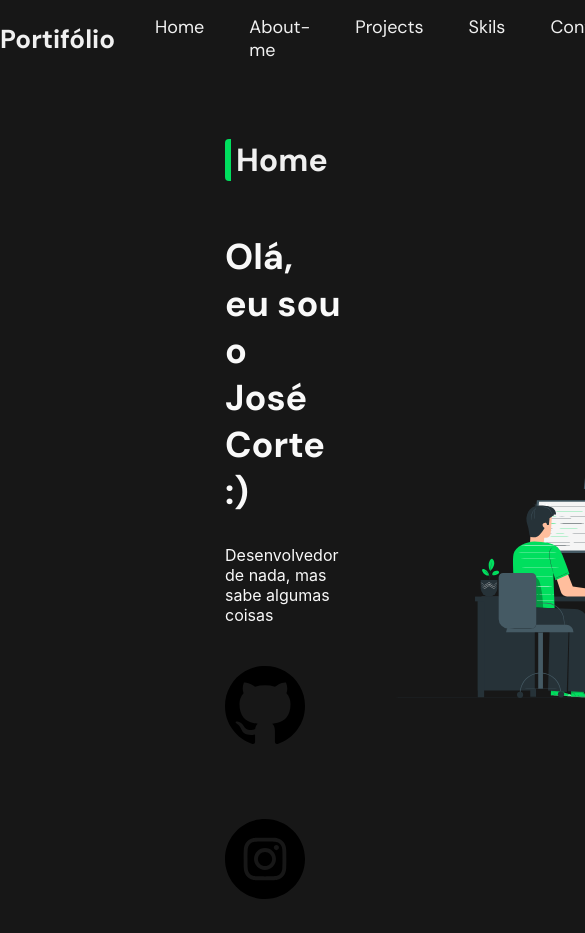
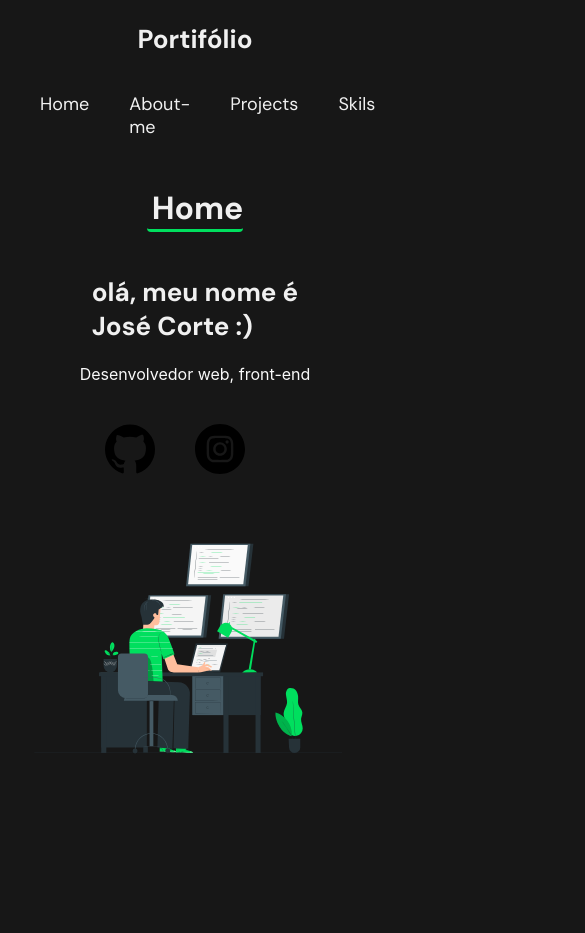
Before and after one commit to joseCorte-exe/portifolio, a React (Create React App) app: page / in a window 390 px wide. Shown: the top 933 px of the page, 585 px wide, since content can reach past the window. After the commit the page ends 844 px from the top, so only its background shows below. Built offline with nearby package versions, Linux system fonts and the light colour scheme.

Commit message:
responsiving :rocket:

```diff
--- a/public/index.html
+++ b/public/index.html
@@ -32,7 +32,7 @@
       work correctly both with client-side routing and a non-root public URL.
       Learn how to configure a non-root public URL by running `npm run build`.
     -->
-    <title>React App</title>
+    <title>portifolio</title>
   </head>
   <body>
     <noscript>You need to enable JavaScript to run this app.</noscript>
--- a/src/App.css
+++ b/src/App.css
@@ -1,4 +1,7 @@
 .App {
   display: flex;
   flex-wrap: wrap;
+
+  justify-content: center;
+  align-items: center;
 }
--- a/src/components/aboutme/index.css
+++ b/src/components/aboutme/index.css
@@ -1,60 +1,4 @@
-.about-container {
-    display: flex;
-    width: 100%;
-    justify-content: space-around;
-    margin-top: 40px;
-}
-
-.about-content {
-    display: flex;
-    flex-direction: column;
-}
-
-.about-subcontent {
-    display: flex;
-}
-
-.about-topic {
-    border-left: solid;
-    border-width: 6px;
-    border-radius: 4px;
-    border-color: #00DF5E;
-
-    padding-left: 5px;
-
-    font-family: 'DM Sans', sans-serif;
-    font-style: normal;
-    font-weight: bold;
-    font-size: 32px;
-    line-height: 42px;
-}
-
-.about-img {
-    width: 400px;
-}
-
-.about-pg {
-    width: 500px;
-
-    font-family: DM Sans;
-    font-style: normal;
-    font-weight: normal;
-    font-size: 18px;
-    line-height: 32px;
-}
-.about-container {
-    display: flex;
-    width: 100%;
-    justify-content: space-around;
-    margin-top: 40px;
-}
-
-.about-content {
-    display: flex;
-    flex-direction: column;
-}
-
-.about-subcontent {
+article {
     display: flex;
 }
 
@@ -62,12 +6,25 @@
     width: 400px;
 }
 
-.about-pg {
-    width: 500px;
+.about-img {
+    width: 400px;
+}
 
-    font-family: DM Sans;
-    font-style: normal;
-    font-weight: normal;
-    font-size: 18px;
-    line-height: 32px;
+main {
+    margin-right: 30px;
 }
+
+@media (max-width: 930px) {
+    section {
+        display: flex;
+        justify-content: center;
+
+        flex-wrap: wrap !important;
+    }
+    article {
+        display: flex;
+        justify-content: center;
+
+        flex-wrap: wrap !important;
+    }
+}
--- a/src/components/aboutme/index.jsx
+++ b/src/components/aboutme/index.jsx
@@ -6,12 +6,12 @@ import "./index.css";
 
 export default function About() {
     return (
-        <div className="about-container">
-            <div className="about-content">
-                <h1 className="white-f9 about-topic">About-me</h1>
-                <div className="about-subcontent">
+        <main>
+            <section>
+                <h1 className="primary topic">About-me</h1>
+                <article>
                     <img src={aboutSVG} className="about-img"/>
-                    <p className="white-f9 about-pg">
+                    <p className="secondary">
                     Hi, my name is josé, I'm 18 years old and I'm studying IT technician,
                     I have knowledge in JavaScript, HTML, CSS, Python, C++, C#, Java, MySQL.
                     I've also had experience with some frameworks and libraries, including:
@@ -21,8 +21,8 @@ export default function About() {
                     <br/>
                     I'm currently looking for a job in the web area, as a front-end or back-end
                     </p>
-                </div>
-            </div>
-        </div>
+                </article>
+            </section>
+        </main>
     )
 }
--- a/src/components/header/index.css
+++ b/src/components/header/index.css
@@ -1,15 +1,10 @@
 .header-container {
     display: flex;
     justify-content: center;
+    justify-content: space-around;
+    align-items: center;
 
-    width: 100%;
-}
-
-.header-content{
-    display: flex;
-    align-items: center;
-    justify-content: space-between;
-    justify-content: space-around;
+    font-family: 'DM Sans', sans-serif;
 
     width: 100%;
 }
@@ -20,21 +15,16 @@ ul {
     list-style: none;
 }
 
-li {
-    margin-right: 45px;
-
-
-    font-family: 'DM Sans', sans-serif;
-    font-style: normal;
-    font-weight: normal;
-    font-size: 18px;
-    line-height: 23px;
-}
-
-.header-h2 {
-    font-family: 'DM Sans', sans-serif;
+h2 {
     font-style: normal;
     font-weight: bold;
     font-size: 26px;
     line-height: 34px;
 }
+
+@media (max-width: 760px)
+{
+    .header-container {
+        flex-wrap: wrap;
+    }
+}
--- a/src/components/header/index.jsx
+++ b/src/components/header/index.jsx
@@ -6,31 +6,29 @@ import "../../index.css"
 
 export default function Header() {
     return (
-        <div className="header-container white-opc">
-            <div className="header-content white-f0">
-                <h2 className="header-h2">Portifólio</h2>
+        <header className="header-container white-opc">
+            <h2 className="header-h2 primary">Portifólio</h2>
             <ul>
-                    <Link to="/" className="link white-f0">
-                        <li>Home</li>
+                <Link to="/" className="link primary">
+                    Home
                 </Link>
 
-                    <Link to="/about" className="link white-f0">
-                        <li>About-me</li>
+                <Link to="/about" className="link primary">
+                    About-me
                 </Link>
 
-                    <Link to="/projects" className="link white-f0">
-                        <li>Projects</li>
+                <Link to="/projects" className="link primary">
+                    Projects
                 </Link>
 
-                    <Link to="/skills" className="link white-f0">
-                        <li>Skils</li>
+                <Link to="/skills" className="link primary">
+                    Skils
                 </Link>
-
+{/*
                 <Link to="/contact" className="link white-f0">
-                        <li>Contact</li>
-                    </Link>
+                    Contact
+                </Link> */}
             </ul>
-            </div>
-        </div>
+        </header>
     )
 }
--- a/src/components/home/index.css
+++ b/src/components/home/index.css
@@ -1,63 +1,6 @@
-.home-container {
-    display: flex;
-
-    margin-top: 40px;
-
-
-    width: 100%;
-}
-
-.home-content {
-    display: flex;
-    flex-direction: column;
-    justify-content: space-between;
-    justify-content: space-around;
-
-    margin-left: 225px;
-
-    width: 100%;
-}
-
-
-.home-subcontent {
-    display: flex;
-    flex-direction: row;
-    justify-content: space-between;
-    justify-content: space-around;
-
-    width: 100%;
-}
-
-.home-topic {
-    border-left: solid;
-    border-width: 6px;
-    border-radius: 4px;
-    border-color: #00DF5E;
-
-    padding-left: 5px;
-
-    font-family: 'DM Sans', sans-serif;
-    font-style: normal;
-    font-weight: bold;
-    font-size: 32px;
-    line-height: 42px;
-}
-
-.home-pg {
-    display: flex;
-    flex-direction: column;
-}
-
-.home-h2 {
-    font-family: 'DM Sans', sans-serif;
-    font-style: normal;
-    font-weight: bold;
-    font-size: 36px;
-    line-height: 47px;
-}
-
 .home-svg {
     width: 500px;
+    margin: 0 !important;
 }
 
 .home-icons {
@@ -65,3 +8,34 @@
     margin-right: 40px;
     width: 80px;
 }
+
+@media (max-width: 940px) {
+    main {
+        margin: 0;
+
+        padding: 10px;
+
+        flex-direction: column;
+    }
+
+    section {
+        margin: 0 !important;
+    }
+
+    .topic {
+        border-left: none;
+        border-bottom: solid;
+        width: fit-content;
+        border-color: #00DF5E;
+    }
+
+    .home-svg {
+        width: 400px !important ;
+    }
+
+    .home-icons {
+        width: 50px;
+    }
+
+
+}
--- a/src/components/home/index.jsx
+++ b/src/components/home/index.jsx
@@ -7,28 +7,39 @@ import instagramSVG from "../../imgs/instagram.svg";
 import "./index.css";
 import "../../index.css"
 
-export default function Home(props) {
-    const text = `Olá, eu sou o
-                José Corte :)`
+export default function Home() {
     return (
-        <div className="home-container">
-            <div className="home-content">
-                <h1 className="home-topic white-f0">Home</h1>
-                <div className="home-subcontent">
-                    <div className="home-pg">
-                        <div>
-                            <h2 className='home-h2 white-f9'>{"Olá, eu sou o"} <br/> {"José Corte :)"}</h2>
-                            <span className='white-f9'>Desenvolvedor de nada, mas sabe algumas coisas</span>
-                        </div>
-                        <div>
-                            <img src={githubSVG} className="home-icons"/>
-                            <img src={instagramSVG} className="home-icons"/>
-                        </div>
-                    </div>
-                    {/* <h2 className='home-h2 white-f9'>{text}</h2> */}
-                    <img src={DevSvg} className="home-svg"></img>
-                </div>
-            </div>
-        </div>
+        <main>
+            <h1 className="topic primary">Home</h1>
+            <section>
+                <h2 className="primary">olá, meu nome é <br></br> José Corte :)</h2>
+                <span className='secondary' >Desenvolvedor web, front-end</span>
+
+                <article>
+                    <img src={githubSVG} className="home-icons"/>
+                    <img src={instagramSVG} className="home-icons"/>
+                </article>
+            </section>
+            <img src={DevSvg} className="home-svg"></img>
+        </main>
+        // <div className="home-container">
+        //     <div className="home-content">
+        //         <h1 className="home-topic white-f0">Home</h1>
+        //         <div className="home-subcontent">
+        //             <div className="home-pg">
+        //                 <div>
+        //                     <h2 className='home-h2 white-f9'>{"Olá, eu sou o"} <br/> {"José Corte :)"}</h2>
+        //                     <span className='white-f9'>Desenvolvedor de nada, mas sabe algumas coisas</span>
+        //                 </div>
+        //                 <div>
+        //                     <img src={githubSVG} className="home-icons"/>
+        //                     <img src={instagramSVG} className="home-icons"/>
+        //                 </div>
+        //             </div>
+        //             {/* <h2 className='home-h2 white-f9'>{text}</h2> */}
+        //             <img src={DevSvg} className="home-svg"></img>
+        //         </div>
+        //     </div>
+        // </div>
     )
 }
--- a/src/index.css
+++ b/src/index.css
@@ -4,29 +4,76 @@ body {
   font-family: -apple-system, BlinkMacSystemFont, 'Segoe UI', 'Roboto', 'Oxygen',
     'Ubuntu', 'Cantarell', 'Fira Sans', 'Droid Sans', 'Helvetica Neue',
     sans-serif;
-  -webkit-font-smoothing: antialiased;
-  -moz-osx-font-smoothing: grayscale;
-}
-
-code {
-  font-family: source-code-pro, Menlo, Monaco, Consolas, 'Courier New',
-    monospace;
 }
 
 /* COLORS */
 
 
-.white-f0 {
+.primary {
   color: #f0f0f0;
 }
 
-.white-f9 {
+.secondary {
   color: #f9f9f9;
 }
 
 
-/* LINK  */
+/* TEXT  */
+
+.topic {
+  border-left: solid;
+  border-width: 6px;
+  border-radius: 4px;
+  border-color: #00DF5E;
+
+  height: fit-content;
+
+  padding-left: 5px;
+
+  font-family: 'DM Sans', sans-serif;
+  font-style: normal;
+  font-weight: bold;
+  font-size: 32px;
+  line-height: 42px;
+}
+
+h2 {
+  font-family: 'DM Sans', sans-serif;
+  font-style: normal;
+  font-weight: bold;
+  font-size: 36px;
+  line-height: 47px;
+}
 
 .link {
   text-decoration: none;
+
+  margin-right: 40px;
+
+  font-style: normal;
+  font-weight: normal;
+  font-size: 18px;
+  line-height: 23px;
 }
+
+/* GRID */
+
+main {
+  display: flex;
+  flex-wrap: wrap;
+
+  align-items: center;
+  justify-content: center;
+
+  padding-left: 100px;
+
+  padding-top: 20px;
+}
+
+main section {
+  margin-left: 100px;
+}
+
+main h1 {
+  width: 100%
+}
```
Lines whose indentation alone changed are shown as unchanged.
